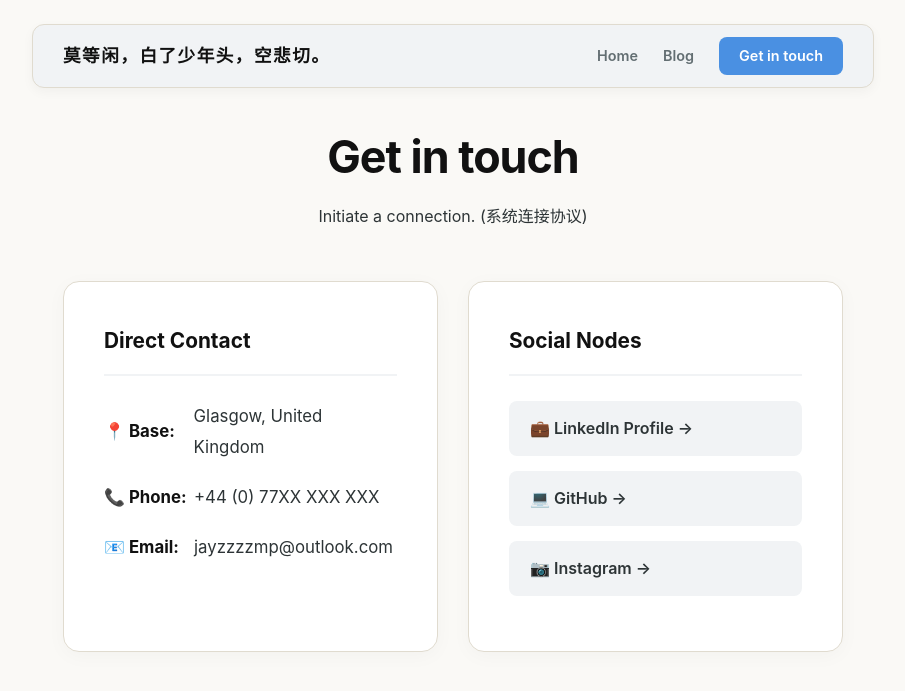
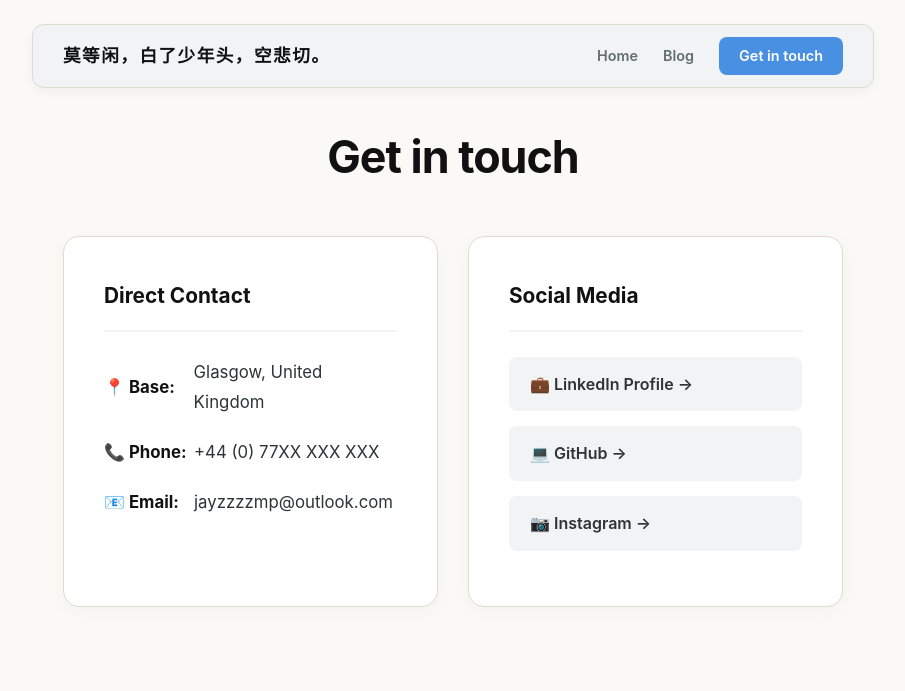
Before and after one commit to jayzzzzmp-commits/jayzzzzmp-commits.github.io, a Jekyll site: the page built from contact.html, in a window 1280 px wide. Shown: the top 691 px of the page, without its empty margins (187-1092 px from the left). Built offline with Jekyll 4.4.1, drawn with Linux system fonts in a browser that asks for light colours.

Commit message:
Update contact.html

```diff
--- a/contact.html
+++ b/contact.html
@@ -94,7 +94,6 @@ title: Get in touch - 莫等闲，白了少年头，空悲切。
 
 <div class="page-header">
     <h1>Get in touch</h1>
-    <p>Initiate a connection. (系统连接协议)</p>
 </div>
 
 <div class="contact-grid">
@@ -108,7 +107,7 @@ title: Get in touch - 莫等闲，白了少年头，空悲切。
     </div>
 
     <div class="contact-card">
-        <div class="card-title">Social Nodes</div>
+        <div class="card-title">Social Media</div>
         <a href="https://www.linkedin.com/in/stewie-zhang-54a429386/" target="_blank" class="social-link">💼 LinkedIn Profile &rarr;</a>
         <a href="https://github.com/jayzzzzmp-commits" target="_blank" class="social-link">💻 GitHub &rarr;</a>
         <a href="https://www.instagram.com/stewiezzz03/" target="_blank" class="social-link">📷 Instagram &rarr;</a>
```
